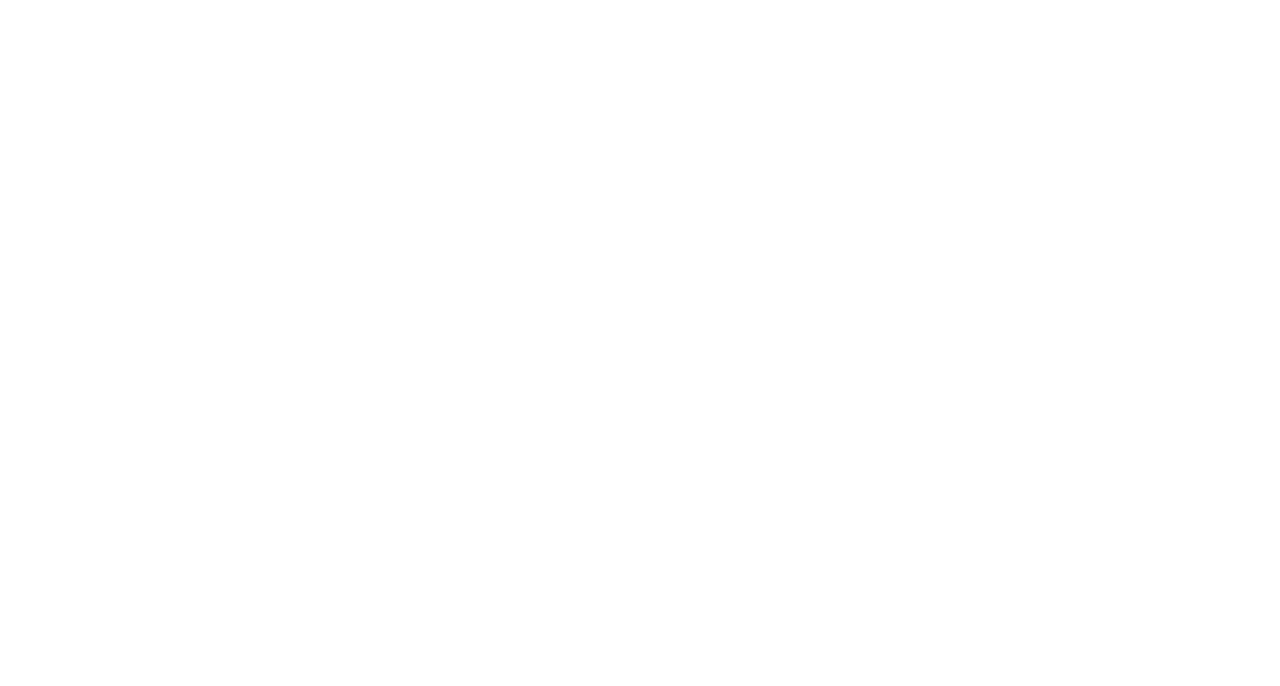
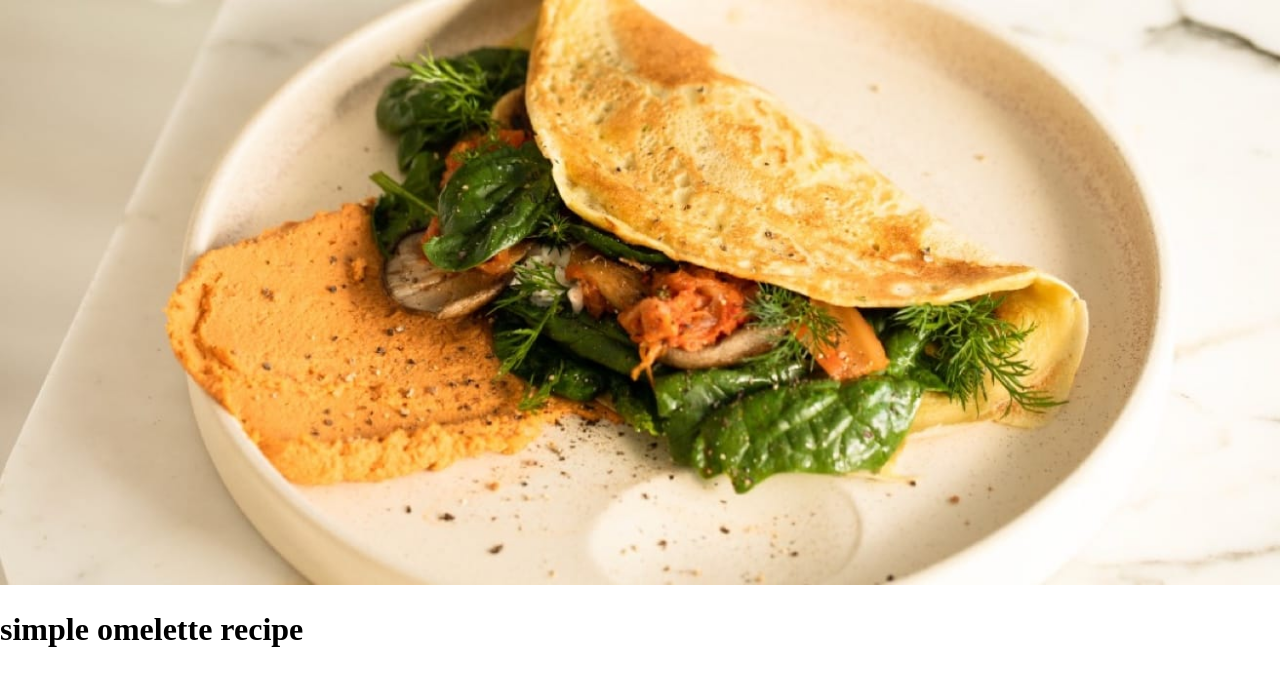
Before and after one commit to tdimnet/Recipe-page, a plain HTML site: page index.html in a window 1280 px wide. Drawn offline with Linux system fonts and the light colour scheme.

Commit message:
Starting to add image

```diff
--- a/css/main.css
+++ b/css/main.css
@@ -20,3 +20,7 @@
 * {
   box-sizing: border-box;
 }
+
+img {
+    width: 100%;
+}
--- a/index.html
+++ b/index.html
@@ -24,6 +24,11 @@
     <link rel="stylesheet" href="./css/main.css">
   </head>
   <body>
+    <main>
+      <img src="./assets/images/image-omelette.jpeg" alt="An omelette with vegetables on a plate">
+      <h1>simple omelette recipe</h1>
+
+    </main>
     <!-- Simple Omelette Recipe An easy and quick dish, perfect for any meal. This
     classic omelette combines beaten eggs cooked to perfection, optionally
     filled with your choice of cheese, vegetables, or meats. Preparation time
```
